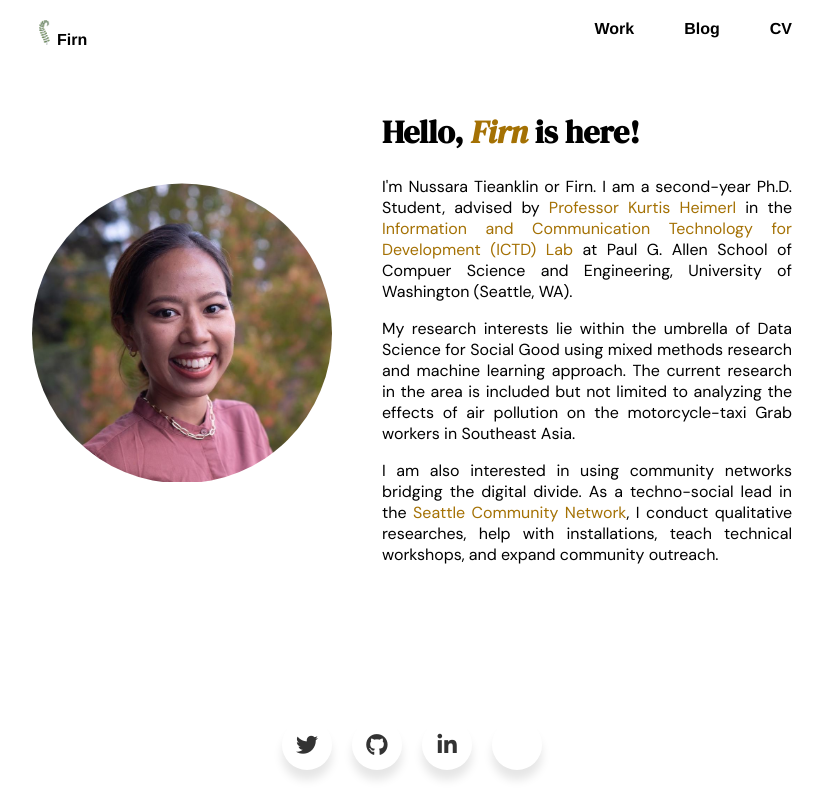
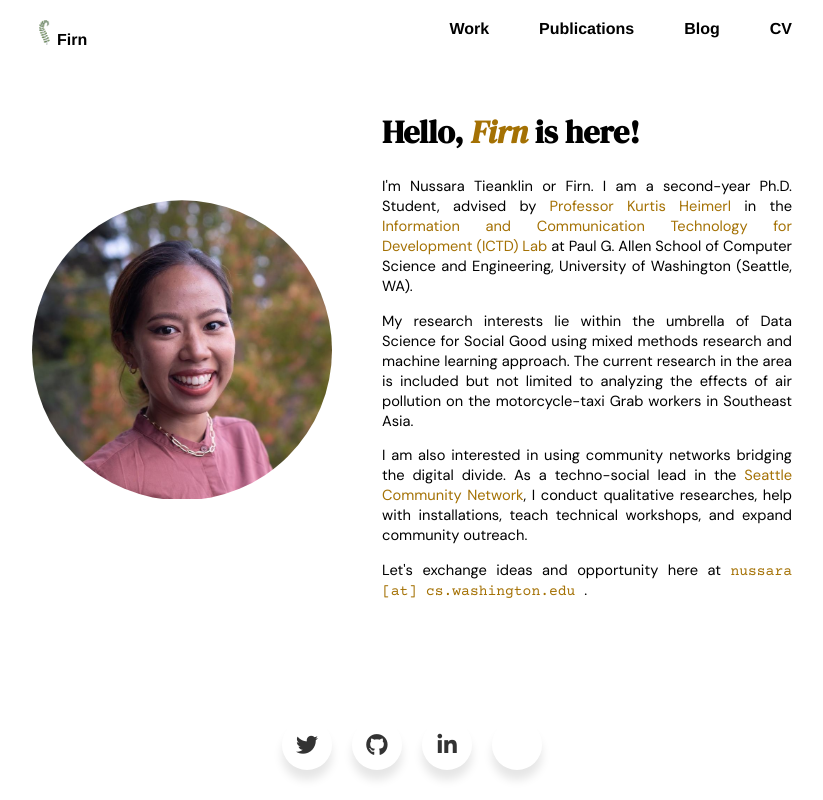
Before and after one commit to nussarafirn/nussarafirn.github.io, a Next.js app: page / in a window 1280 px wide. Shown: the whole page, without its empty margins (228-1051 px from the left). Built offline with nearby package versions, Linux system fonts and the light colour scheme; some icons are missing; a web font is replaced by a local one.

Commit message:
finished first page

```diff
--- a/pages/components/nav-bar.tsx
+++ b/pages/components/nav-bar.tsx
@@ -7,6 +7,7 @@ function NavBar() {
     <Firn/>
     <div className="nav-menu">
       <NavButton href="./work">Work</NavButton>
+      <NavButton href="./pub">Publications</NavButton>
       <NavButton href="./blog">Blog</NavButton>
       <NavButton href="https://nussarafirn.github.io/resume/">CV</NavButton>
     </div>
--- a/pages/index.tsx
+++ b/pages/index.tsx
@@ -14,7 +14,7 @@ const Home: NextPage = () => {
         width={300}
       />
 
-      <div style={{textAlign: 'justify', fontFamily: 'DM Sans'}}>
+      <div>
         <h1> Hello, <span>Firn</span> is here!</h1>
 
         <p>
@@ -22,7 +22,7 @@ const Home: NextPage = () => {
           I am a second-year Ph.D. Student, advised by <a href='https://kurti.sh/' className='button link'>
             Professor Kurtis Heimerl</a> in the <a href='https://ictd.cs.washington.edu' className='button link'>Information
           and Communication Technology for Development (ICTD) Lab </a> at
-          Paul G. Allen School of Compuer Science and Engineering,
+          Paul G. Allen School of Computer Science and Engineering,
           University of Washington (Seattle, WA).
         </p>
         <p>
@@ -36,6 +36,8 @@ const Home: NextPage = () => {
           As a techno-social lead in the <a href='https://seattlecommunitynetwork.org/' className='button link'>Seattle Community Network</a>, I conduct qualitative researches,
           help with installations, teach technical workshops, and expand community outreach.
         </p>
+
+        <p>Let's exchange ideas and opportunity here at <a href='mailto:nussara@cs.washington.edu' className='button link' style={{fontFamily: 'Courier Prime'}}> nussara [at] cs.washington.edu </a>.</p>
       </div>
     </div>
   </Page>;
--- a/styles/index.css
+++ b/styles/index.css
@@ -1,7 +1,11 @@
+/* for fonts */
 @import url('https://fonts.googleapis.com/css2?family=DM+Sans:ital,wght@0,400;0,500;0,700;1,400;1,500;1,700&family=DM+Serif+Display:ital@0;1&display=swap');
 @import url('https://fonts.googleapis.com/css2?family=DM+Serif+Display:ital@0;1&display=swap');
 @import url('https://fonts.googleapis.com/css2?family=DM+Serif+Text:ital@0;1&display=swap');
 @import url('https://fonts.googleapis.com/css2?family=DM+Mono:ital,wght@0,300;0,400;0,500;1,300;1,400;1,500&display=swap');
+@import url('https://fonts.googleapis.com/css2?family=Courier+Prime:ital,wght@0,400;0,700;1,400;1,700&display=swap');
+
+/* for icons */
 @import url('https://cdnjs.cloudflare.com/ajax/libs/font-awesome/5.15.1/css/all.min.css');
 @import url('https://unpkg.com/@coreui/icons/css/brand.min.css');
 
@@ -35,6 +39,12 @@ h1 > span {
   font-family: 'DM Serif Display';
   font-style: italic;
   color: rgb(164, 113, 4);
+}
+
+p {
+  text-align: justify;
+  font-family: 'DM Sans';
+  font-size: 11pt;
 }
 
 .nav-bar {
```
Also changed, not shown: pages/pub.tsx (added, +13 -0 lines).
